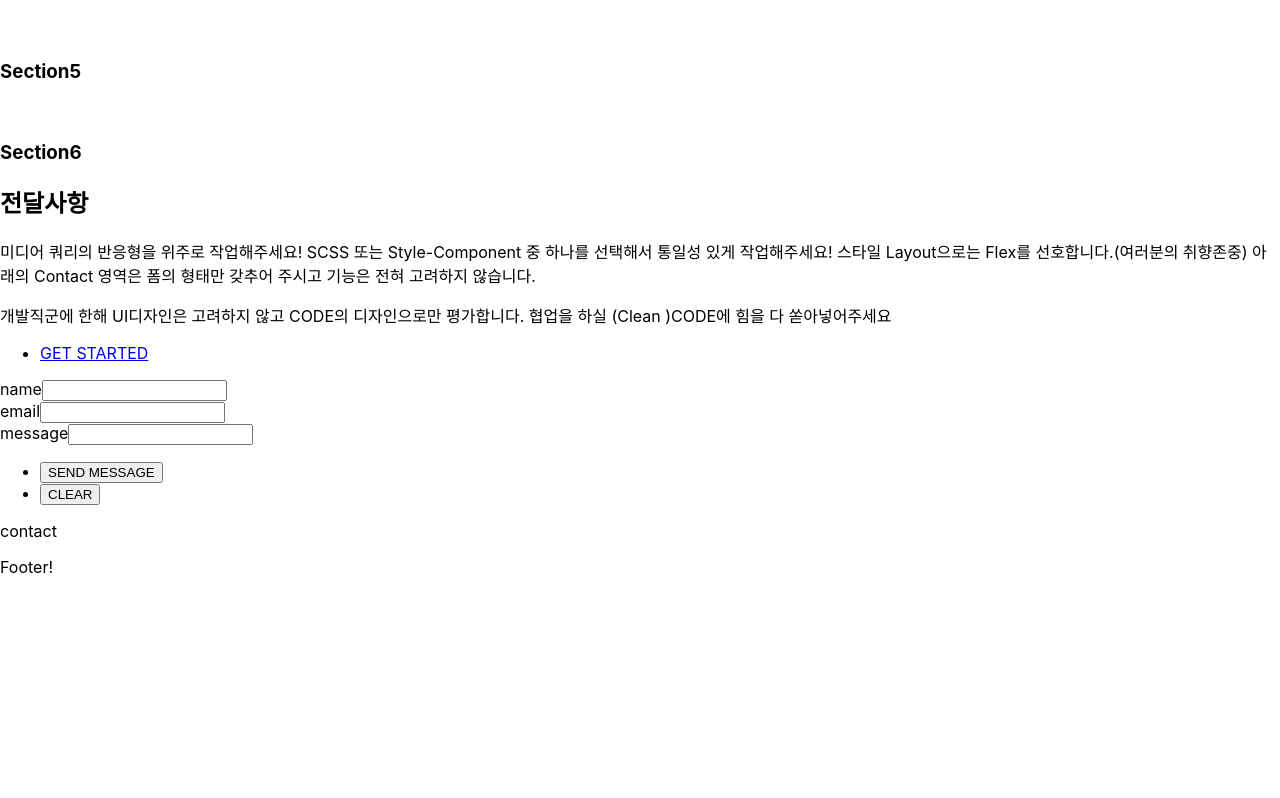
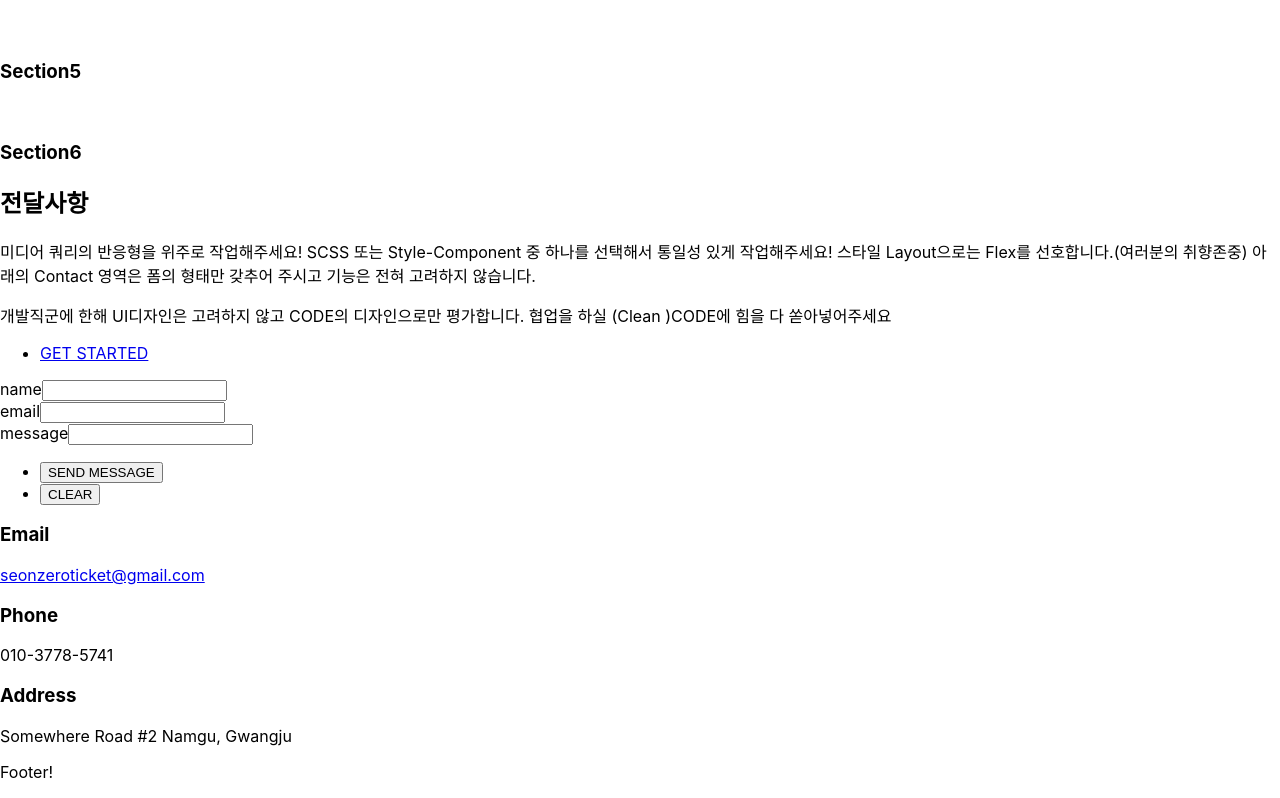
Before and after one commit to seonzeti/CNT_React_TEST, a React (Create React App) app: page / in a window 1280 px wide. Shown: the part 506-1304 px from the top of the page. Before the commit the page ends 1099 px from the top, so only its background shows below. Built offline with nearby package versions, Linux system fonts and the light colour scheme.

Commit message:
- contact jsx 태그

```diff
--- a/src/components/contact.jsx
+++ b/src/components/contact.jsx
@@ -3,9 +3,37 @@ import React, { PureComponent } from 'react';
 class Contact extends PureComponent {
 render() {
     return (
-        <p>contact</p>
+        <><section>
+            <div>
+                <span>
+                </span>
+                <h3>Email</h3>
+                <a href="#">
+                    seonzeroticket@gmail.com
+                </a>
+            </div>
+        </section><section>
+                <div>
+                    <span>
+                    </span>
+                    <h3>Phone</h3>
+                    <a>
+                        010-3778-5741
+                    </a>
+                </div>
+            </section><section>
+                <div>
+                    <span>
+                    </span>
+                    <h3>Address</h3>
+                    <a>
+                        Somewhere Road #2
+                        Namgu, Gwangju
+                    </a>
+                </div>
+            </section></>
     );
-  }
+}
 }
 
 export default Contact;
```
